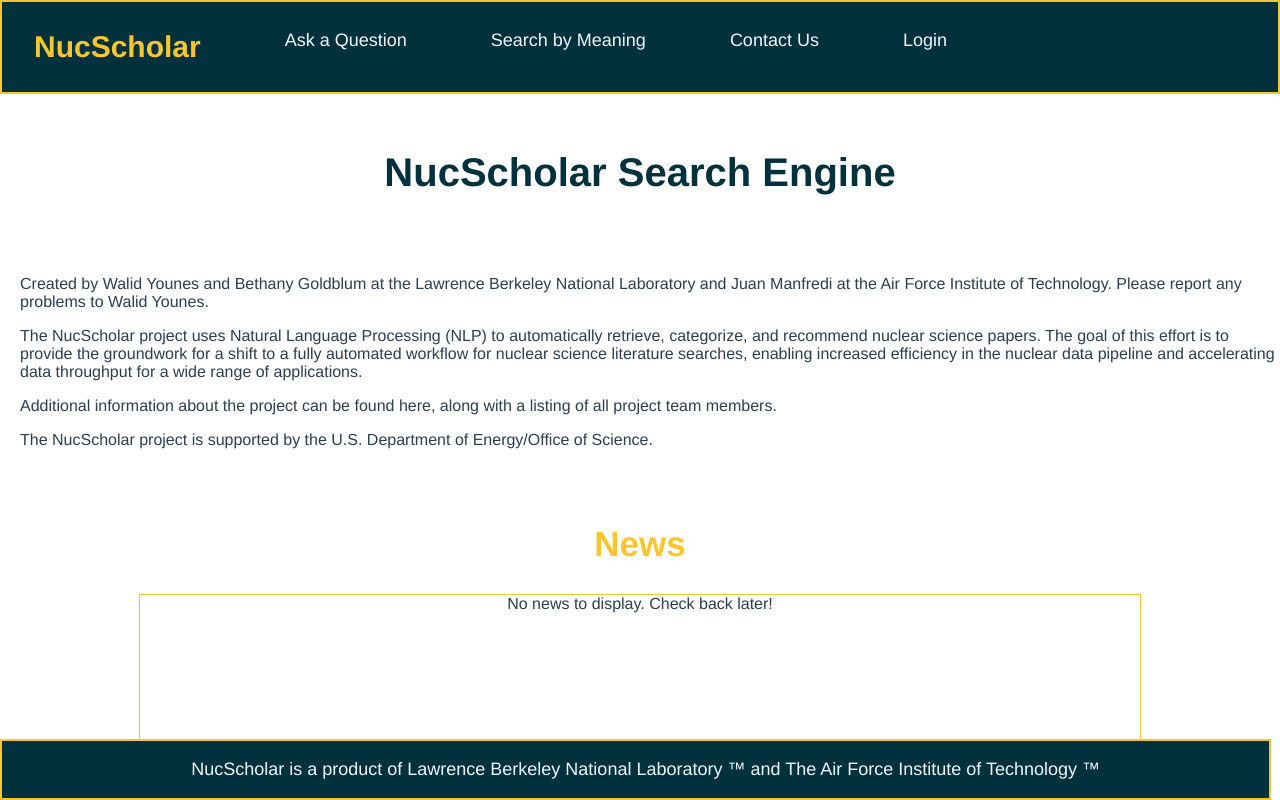
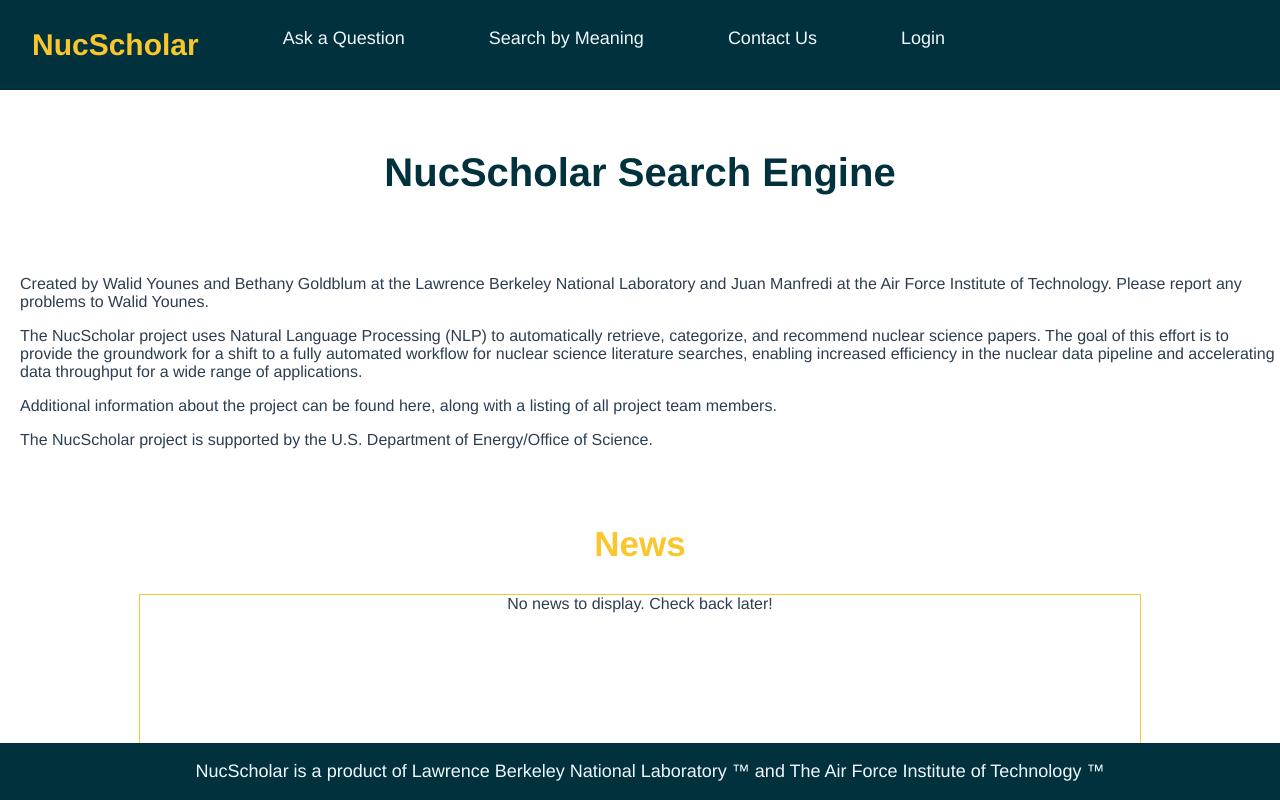
Before and after one commit to dward118/NL-Website, a Vue app: page / in a window 1280 px wide. Shown: the top 800 px of the page. Built offline with nearby package versions, Linux system fonts and the light colour scheme.

Commit message:
removed bad border and width styles

```diff
--- a/src/components/MenuBar.vue
+++ b/src/components/MenuBar.vue
@@ -30,7 +30,6 @@
   right: 0;
   background-color: #00313c;
   overflow: hidden;
-  border: 2px solid#fac62e;
 }
 
 .menu-item a {
@@ -53,8 +52,7 @@
   left: 0;
   background: #00313c;
   height: fit-content;
-  width: 99vw;
-  border: 2px solid#fac62e;
+  width: 100%;
 }
 
 .footerStyle {
--- a/src/components/MenuBarLimited.vue
+++ b/src/components/MenuBarLimited.vue
@@ -26,7 +26,6 @@
   right: 0;
   background-color: #00313c;
   overflow: hidden;
-  border: 2px solid#fac62e;
 }
 
 .menu-item a {
@@ -49,8 +48,7 @@
   left: 0;
   background: #00313c;
   height: fit-content;
-  width: 99vw;
-  border: 2px solid#fac62e;
+  width: 100%;
 }
 
 .footerStyle {
```
